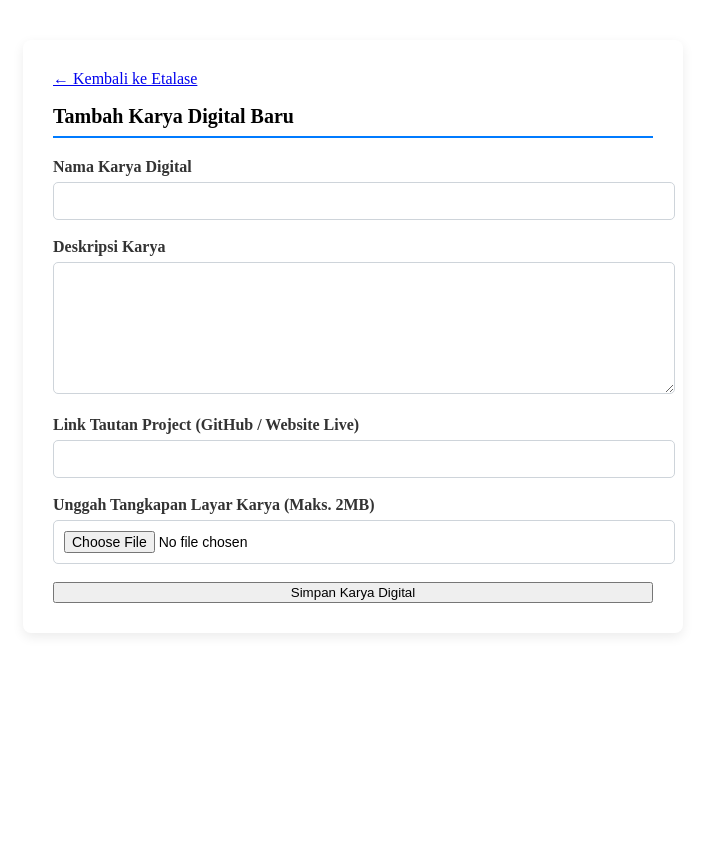
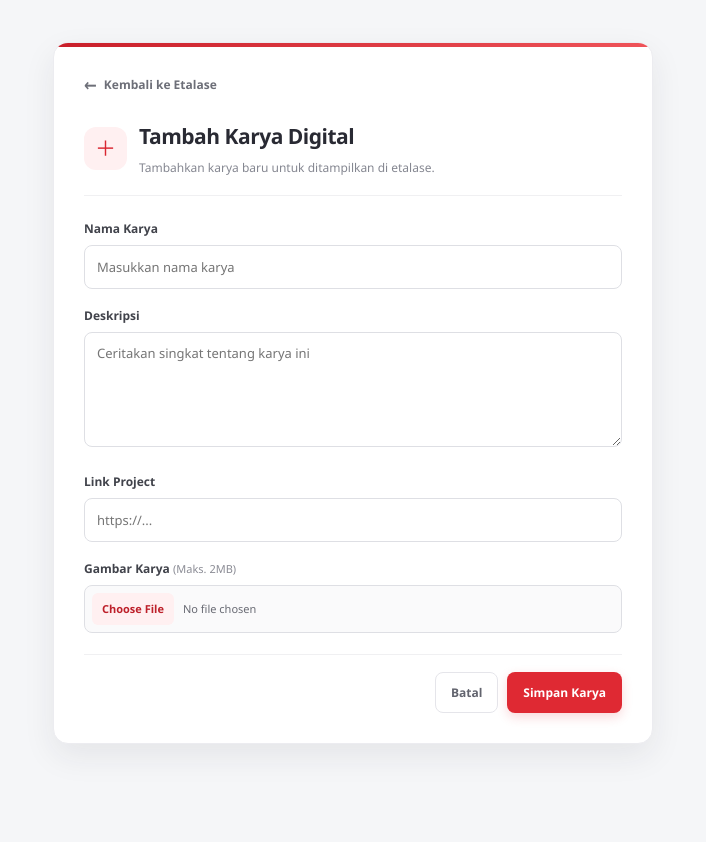
Before and after one commit to alfiyatulwaffa20-ctrl/etalasedigital, a PHP site: page /project_tambah.php in a window 1280 px wide. Shown: the whole page, without its empty margins (287-993 px from the left). Before the commit the page ends 635 px from the top, so only its background shows below. Run offline with PHP 8.4, Linux system fonts and the light colour scheme; a user stored in the database is signed in.

Commit message:
Refactor project_tambah.php for improved structure

```diff
--- a/etalase-digital-stella/project_tambah.php
+++ b/etalase-digital-stella/project_tambah.php
@@ -72,19 +72,23 @@ if ($_SERVER['REQUEST_METHOD'] === 'POST') {
 <html lang="id">
 <head>
     <meta charset="UTF-8">
+    <meta name="viewport" content="width=device-width, initial-scale=1">
     <title>Tambah Karya - Etalase Digital Stella</title>
-    <!-- Hubungkan CSS Base & CSS Form -->
-    <link rel="stylesheet" href="assets/css/style.css">
+    <link rel="stylesheet" href="assets/css/style.php.css">
     <link rel="stylesheet" href="assets/css/form.css">
-</head>
-    <link rel="stylesheet" href="assets/css/style.css">
-    <link rel="stylesheet" href="assets/css/form.css">
+    <link rel="stylesheet" href="assets/css/edit.css">
 </head>
 <body>
+<main class="form-container edit-container">
+    <a href="index.php" class="edit-back"><span aria-hidden="true">←</span> Kembali ke Etalase</a>
 
-<div class="form-container">
-    <a href="index.php" class="btn btn-secondary" style="margin-bottom: 15px;">&larr; Kembali ke Etalase</a>
-    <h2>Tambah Karya Digital Baru</h2>
+    <div class="edit-heading">
+        <span class="edit-icon" aria-hidden="true">＋</span>
+        <div>
+            <h1>Tambah Karya Digital</h1>
+            <p>Tambahkan karya baru untuk ditampilkan di etalase.</p>
+        </div>
+    </div>
 
     <?php if (!empty($error)): ?>
         <div style="background: #f8d7da; color: #721c24; padding: 10px; border-radius: 5px; margin-bottom: 15px;">
@@ -92,35 +96,38 @@ if ($_SERVER['REQUEST_METHOD'] === 'POST') {
         </div>
     <?php endif; ?>
 
-    <form action="" method="POST" enctype="multipart/form-data">
+    <form class="edit-form" action="" method="POST" enctype="multipart/form-data">
         <div class="form-group">
-            <label for="nama_project">Nama Karya Digital</label>
-            <input type="text" id="nama_project" name="nama_project" value="<?= htmlspecialchars($_POST['nama_project'] ?? '') ?>" required>
+            <label for="nama_project">Nama Karya</label>
+            <input type="text" id="nama_project" name="nama_project" placeholder="Masukkan nama karya" value="<?= htmlspecialchars($_POST['nama_project'] ?? '') ?>" required>
         </div>
 
         <div class="form-group">
-            <label for="deskripsi">Deskripsi Karya</label>
-            <textarea id="deskripsi" name="deskripsi" required><?= htmlspecialchars($_POST['deskripsi'] ?? '') ?></textarea>
+            <label for="deskripsi">Deskripsi</label>
+            <textarea id="deskripsi" name="deskripsi" placeholder="Ceritakan singkat tentang karya ini" required><?= htmlspecialchars($_POST['deskripsi'] ?? '') ?></textarea>
         </div>
 
         <div class="form-group">
-            <label for="link_project">Link Tautan Project (GitHub / Website Live)</label>
-            <input type="url" id="link_project" name="link_project" value="<?= htmlspecialchars($_POST['link_project'] ?? '') ?>" required>
+            <label for="link_project">Link Project</label>
+            <input type="url" id="link_project" name="link_project" placeholder="https://..." value="<?= htmlspecialchars($_POST['link_project'] ?? '') ?>" required>
         </div>
 
         <div class="form-group">
-            <label for="gambar">Unggah Tangkapan Layar Karya (Maks. 2MB)</label>
+            <label for="gambar">Gambar Karya <span>(Maks. 2MB)</span></label>
             <input type="file" id="gambar" name="gambar" accept="image/png, image/jpeg, image/jpg, image/webp" required>
 
             <div class="preview-box" id="previewBox">
-                <p style="font-size: 12px; color: #6c757d; margin-bottom: 5px;">Pratinjau Gambar:</p>
+                <p style="font-size: 12px; color: #858791; margin-bottom: 8px;">Pratinjau Gambar</p>
                 <img id="imagePreview" src="" alt="Preview Gambar">
             </div>
         </div>
 
-        <button type="submit" class="btn btn-primary" style="width: 100%;">Simpan Karya Digital</button>
+        <div class="edit-actions">
+            <a class="cancel-button" href="index.php">Batal</a>
+            <button class="save-button" type="submit">Simpan Karya</button>
+        </div>
     </form>
-</div>
+</main>
 
 <!-- Script JS Preview Gambar Native -->
 <script>
```
